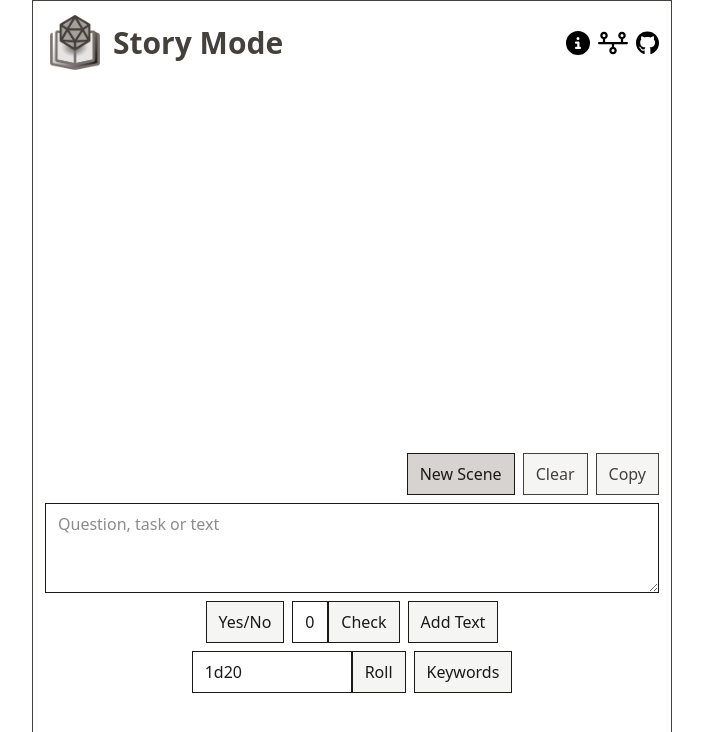
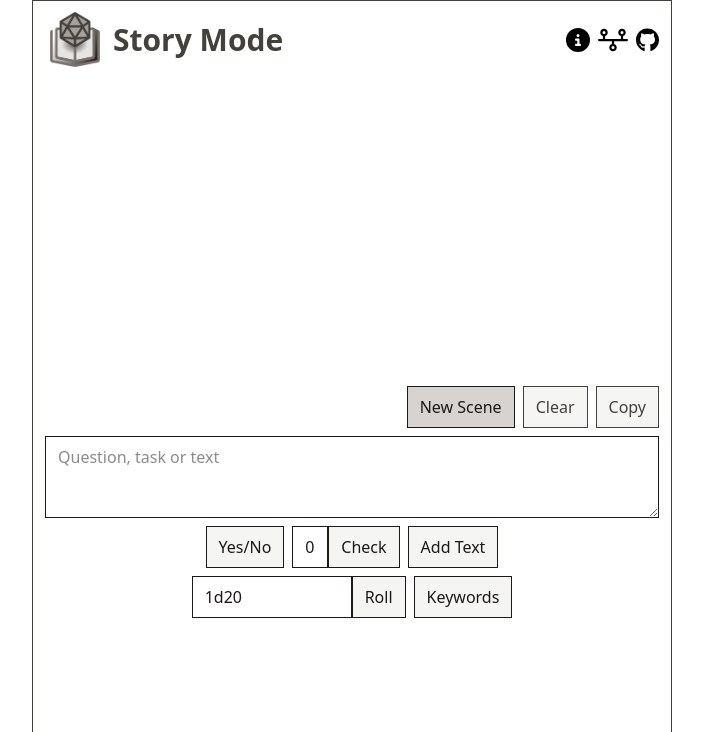
Before and after one commit to matalina/story-mode, a Svelte app: page / in a window 1280 px wide. Shown: the top 732 px of the page, without its empty margins (288-991 px from the left). Built offline with nearby package versions, Linux system fonts and the light colour scheme.

Commit message:
updated layout

```diff
--- a/src/App.svelte
+++ b/src/App.svelte
@@ -13,7 +13,7 @@
 
 <div id="app" class="mx-auto lg:w-1/2">
   <Router {url}>
-    <div class="flex flex-col p-3 border h-full">
+    <div class="layout p-3 border h-full">
       <header class="flex justify-between items-center mb-3">
         <Link to="/" class="flex gap-2 items-center">
           <img src={Logo} alt="Story Mode" class="h-15" />
@@ -29,7 +29,7 @@
           <a href="https://github.com/matalina/story-mode"><img src={GithubIcon} alt="Github" class="h-6"/></a>
         </div>
       </header>
-      <section class="grow">
+      <section class="">
         <Route path="/"><Story /></Route>
         <Route path="/change-log"><ChangeLog /></Route>
         <Route path="/about"><About /></Route>
@@ -40,4 +40,10 @@
 
 <style lang="postcss">
   @reference './app.css';
+
+  .layout {
+    display: grid;
+    grid-template-columns: 1fr;
+    grid-template-rows: 65px auto;
+  }
 </style>
--- a/src/components/pages/Story.svelte
+++ b/src/components/pages/Story.svelte
@@ -35,7 +35,6 @@
   }
 
   let content: StoryEntry = $state(JSON.parse(localStorage.content || `{}`));
-  let element = $state();
 
   function addContent({output, type}: {output: string, type: string}) {
     updateStore(output, type);
@@ -114,7 +113,7 @@
   }
 </script>
 
-<div class="relative flex flex-col justify-between">
+<div class="relative layout">
     <Content {content} start={startSession}  clear={clearSession} refresh={refreshSession}/>
 
     <div class="sticky top-0 flex flex-col mt-2 bg-white">
@@ -136,11 +135,15 @@
         <KeywordsButton click={addContent} {hasQuestion}/>
       </div>
     </div>
-
-    <div bind:this={element} ></div>
   </div>
 
 
 <style>
   @reference '../../app.css';
+
+  .layout {
+    display: grid;
+    grid-template-columns: 1fr;
+    grid-template-rows: auto 190px;
+  }
 </style>
--- a/src/components/story-mode/Content.svelte
+++ b/src/components/story-mode/Content.svelte
@@ -62,8 +62,8 @@
     refresh();
   }
 </script>
-
-<div bind:this={element} class="grow overflow-auto max-h-[360px] min-h-[360px]">
+<div class="layout">
+  <div bind:this={element} class="content overflow-auto min-h-[300px] max-h-[350px]">
     {#each Object.keys(content) as key}
       <div class={`entry ${classStyle(content[key].type)} flex items-center`}>
         <div class="grow">{@html content[key].output}</div>
@@ -95,9 +95,17 @@
       onclick={copySession}>Copy</button
     >
   </div>
+</div>
 
 <style>
   @reference '../../app.css';
+
+  .layout {
+    display: grid;
+    grid-template-columns: 1fr;
+    grid-template-rows: auto 50px;
+  }
+
   .disable {
     @apply disabled:bg-stone-100 disabled:border-stone-700 disabled:text-stone-700 disabled:cursor-not-allowed;
   }
```
Also changed, not shown: 1 other file (tests, documents, lock files or other folders). Lines whose indentation alone changed are shown as unchanged.
